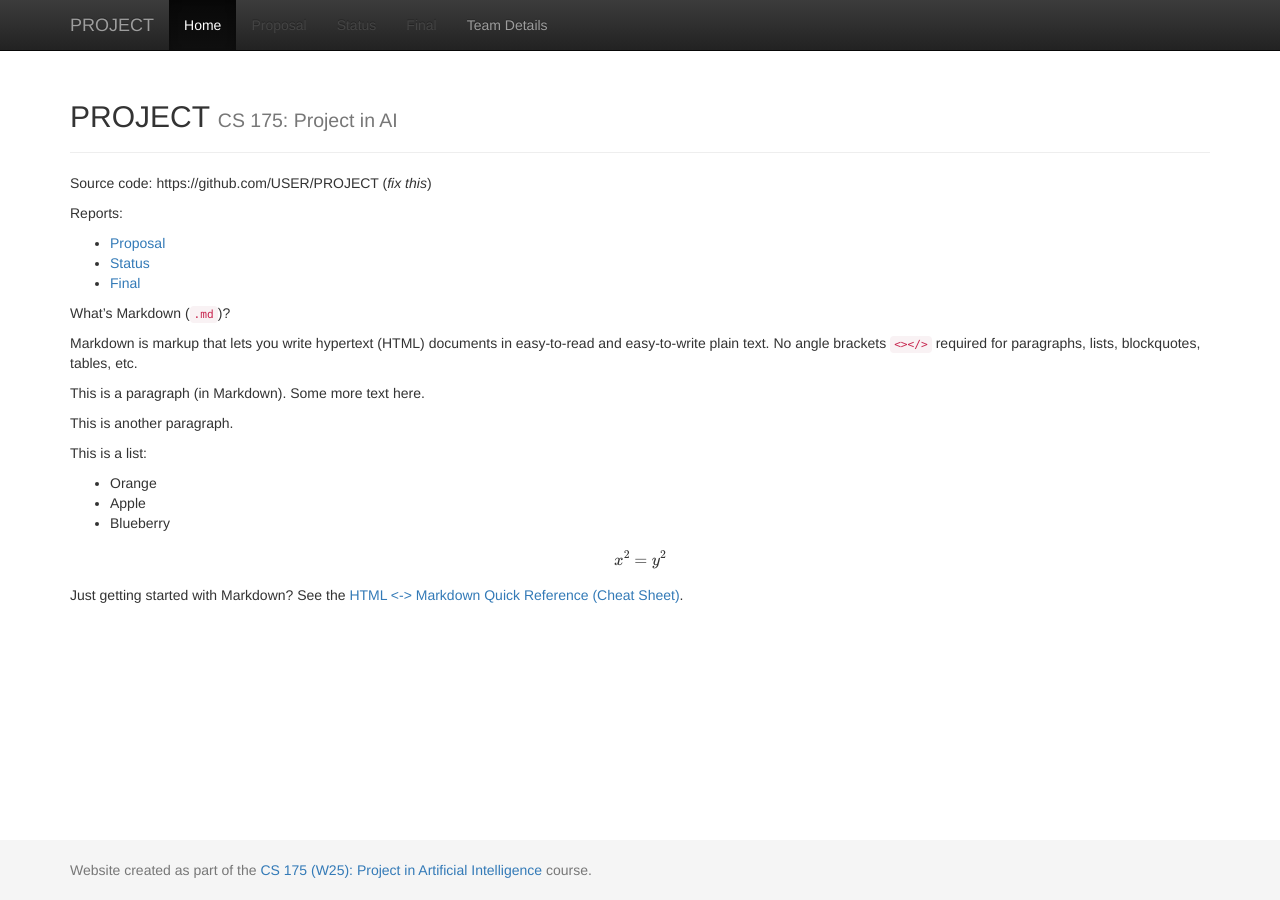
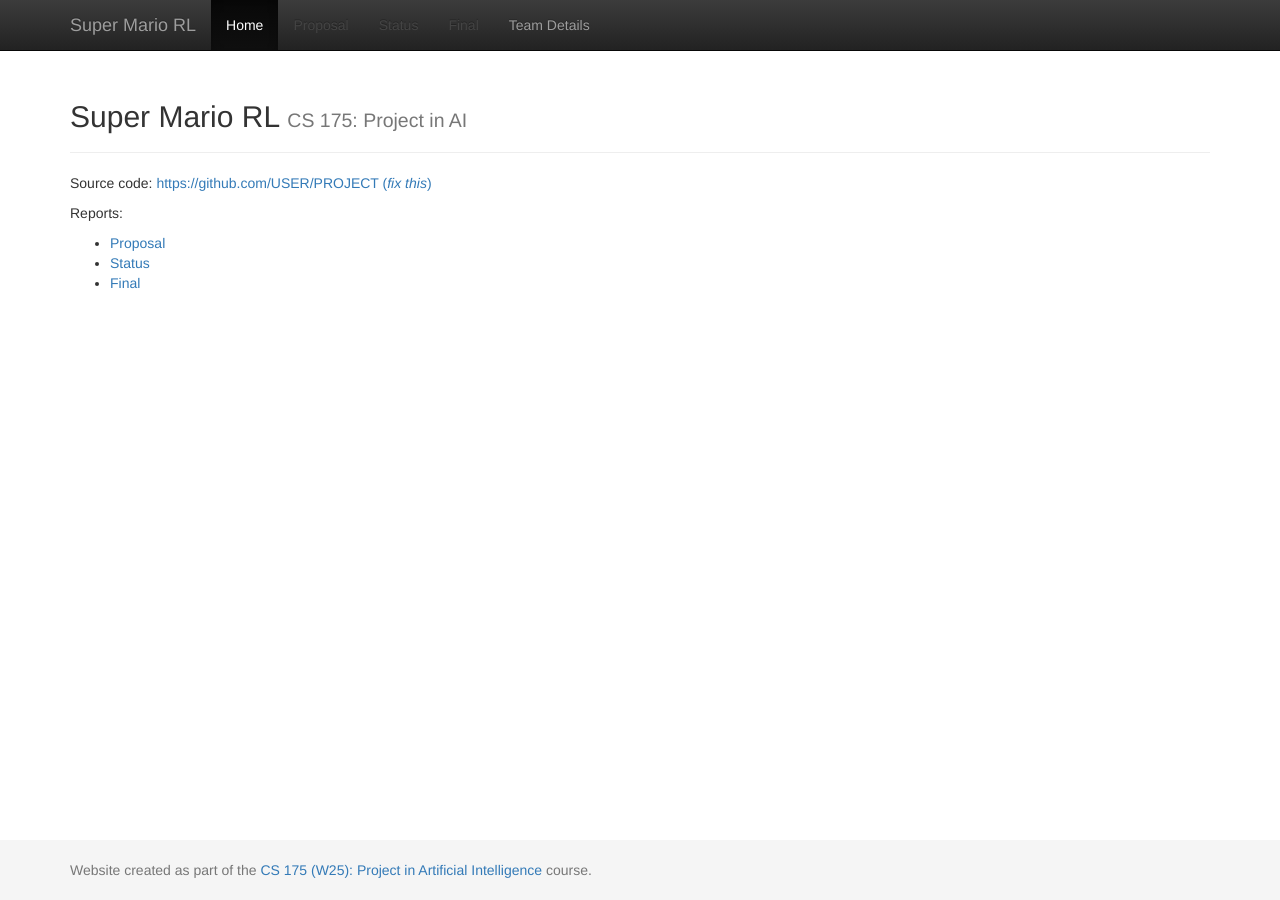
Before and after one commit to Niraaf/super-mario-rl, a Jekyll site: the page built from docs/index.md, in a window 1280 px wide. Built offline with Jekyll 4.4.1, drawn with Linux system fonts in a browser that asks for light colours; formulas are drawn with MathJax 3.

```diff
--- a/docs/_config.yml
+++ b/docs/_config.yml
@@ -1,7 +1,7 @@
 ###########
 # site.title
 
-title:    'PROJECT'
+title:    'Super Mario RL'
 subtitle: 'CS 175: Project in AI'
 
 
--- a/docs/index.md
+++ b/docs/index.md
@@ -3,38 +3,10 @@ layout: default
 title:  Home
 ---
 
-Source code: https://github.com/USER/PROJECT (_fix this_)
+Source code: [https://github.com/USER/PROJECT (_fix this_)](https://github.com/Niraaf/super-mario-rl)
 
 Reports:
 
 - [Proposal](proposal.html)
 - [Status](status.html)
 - [Final](final.html)
-
-What's Markdown (`.md`)?
-
-Markdown is markup that lets you write hypertext (HTML) documents
-in easy-to-read and easy-to-write plain text.
-No angle brackets `<></>` required for
-paragraphs, lists, blockquotes, tables, etc.
-
-
-This is a paragraph (in Markdown). Some more
-text here.
-
-This is another paragraph.
-
-This is a list:
-
-- Orange
-- Apple
-- Blueberry
-
-$$x^2 = y^2$$
-
-
-Just getting started with Markdown?
-See the [HTML <-> Markdown Quick Reference (Cheat Sheet)][quickref].
-
-
-[quickref]: https://github.com/mundimark/quickrefs/blob/master/HTML.md
```
Also changed, not shown: docs/team.md (+6 -6 lines).
